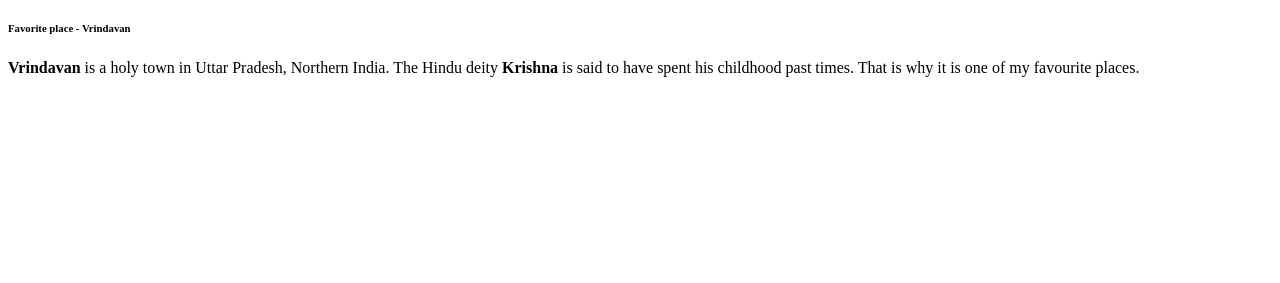
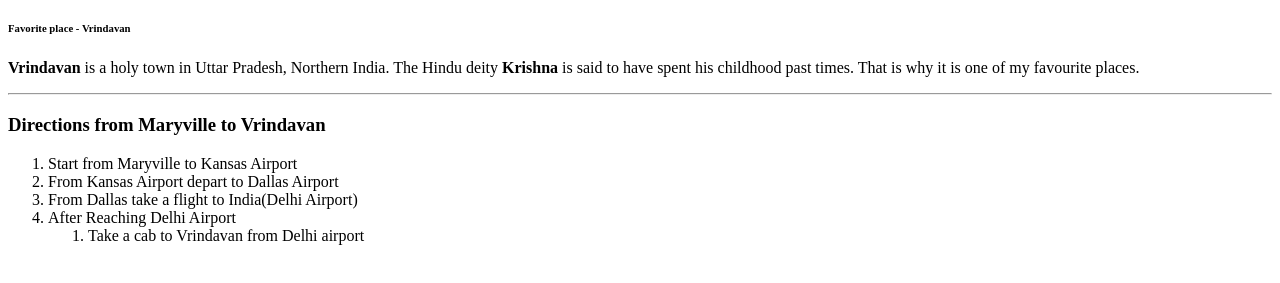
Before and after one commit to 44-563-WebApps-F21/webapps-f21-assignment-3-HimajaReddyMaddi, a plain HTML site: page index.html in a window 1280 px wide. Shown: the part 61-344 px from the top of the page. Drawn offline with Linux system fonts and the light colour scheme.

Commit message:
added ordered list

```diff
--- a/index.html
+++ b/index.html
@@ -7,7 +7,17 @@
     <h1>Himaja Reddy Maddi</h1>
     <h6> Favorite place - Vrindavan</h6>
     <p><b>Vrindavan</b> is a holy town in Uttar Pradesh, Northern India. The Hindu deity <b>Krishna</b> is said to have spent his childhood past times. That is why it is one of my favourite places.</p>
-
+<hr>
+<h3>Directions from Maryville to Vrindavan </h3>
+<ol>
+    <li>Start from Maryville to Kansas Airport</li>
+    <li>From Kansas Airport depart to Dallas Airport</li>
+    <li>From Dallas take a flight to India(Delhi Airport)</li>
+    <li>After Reaching Delhi Airport</li>
+<ol>
+    <li>Take a cab to Vrindavan from Delhi airport</li>
+</ol>
+</ol>
 </body>
 
 </html>
```
